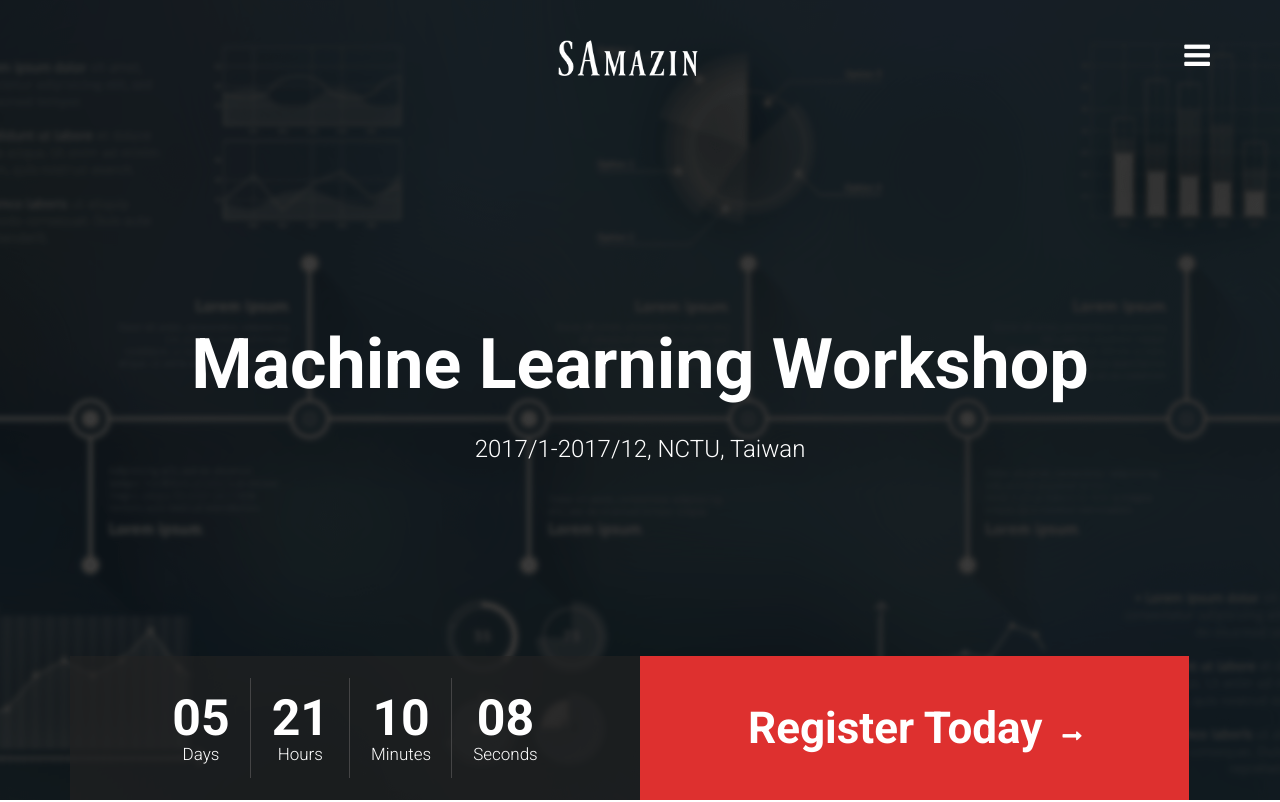
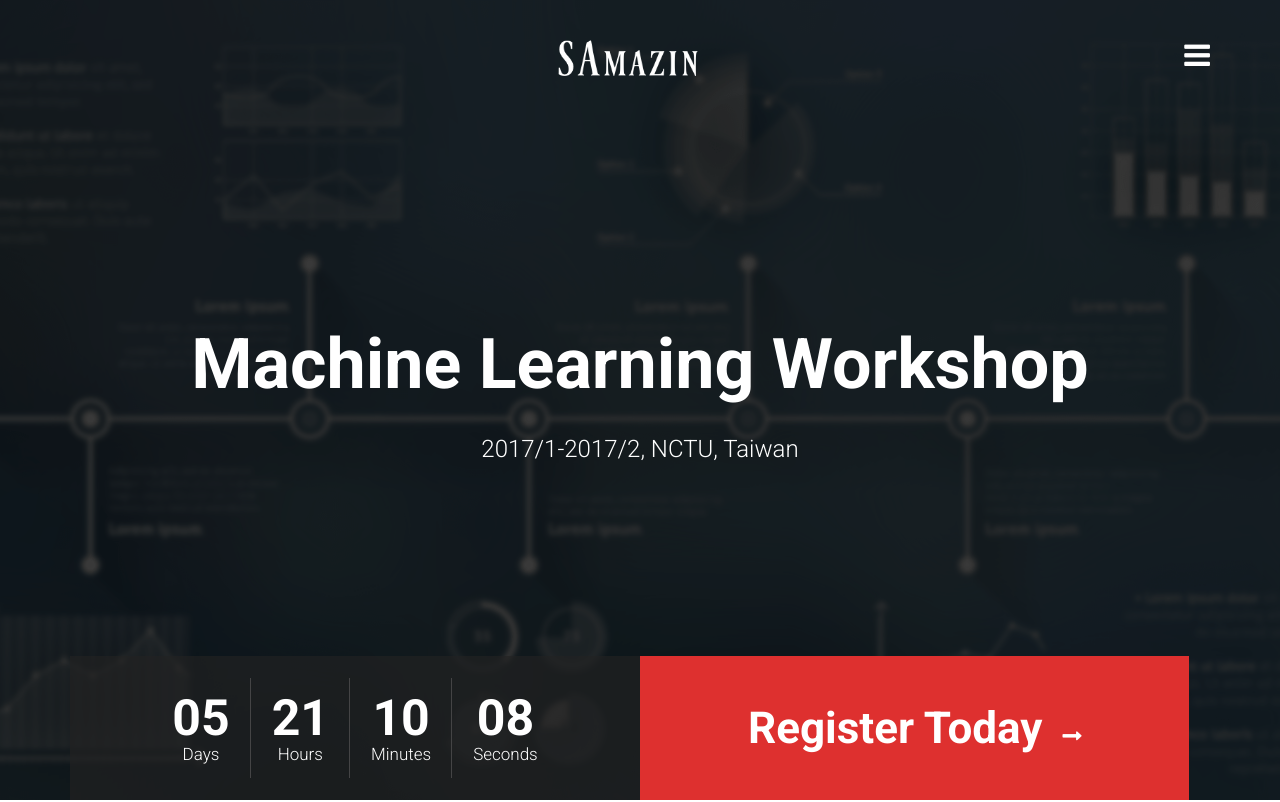
Before and after one commit to schwannden/samazin, a plain HTML site: page index.html in a window 1280 px wide. Shown: the top 802 px of the page. Drawn offline with Linux system fonts and the light colour scheme; a script that the page names is missing.

Commit message:
fix typo

```diff
--- a/index.html
+++ b/index.html
@@ -116,7 +116,7 @@
       <div class="banner-content">
         <div class="banner-tagline text-center">
           <h1> Machine Learning Workshop</h1>
-          <p> 2017/1-2017/12, NCTU, Taiwan</p>
+          <p> 2017/1-2017/2, NCTU, Taiwan</p>
         </div>
       </div>
     </div>
```
